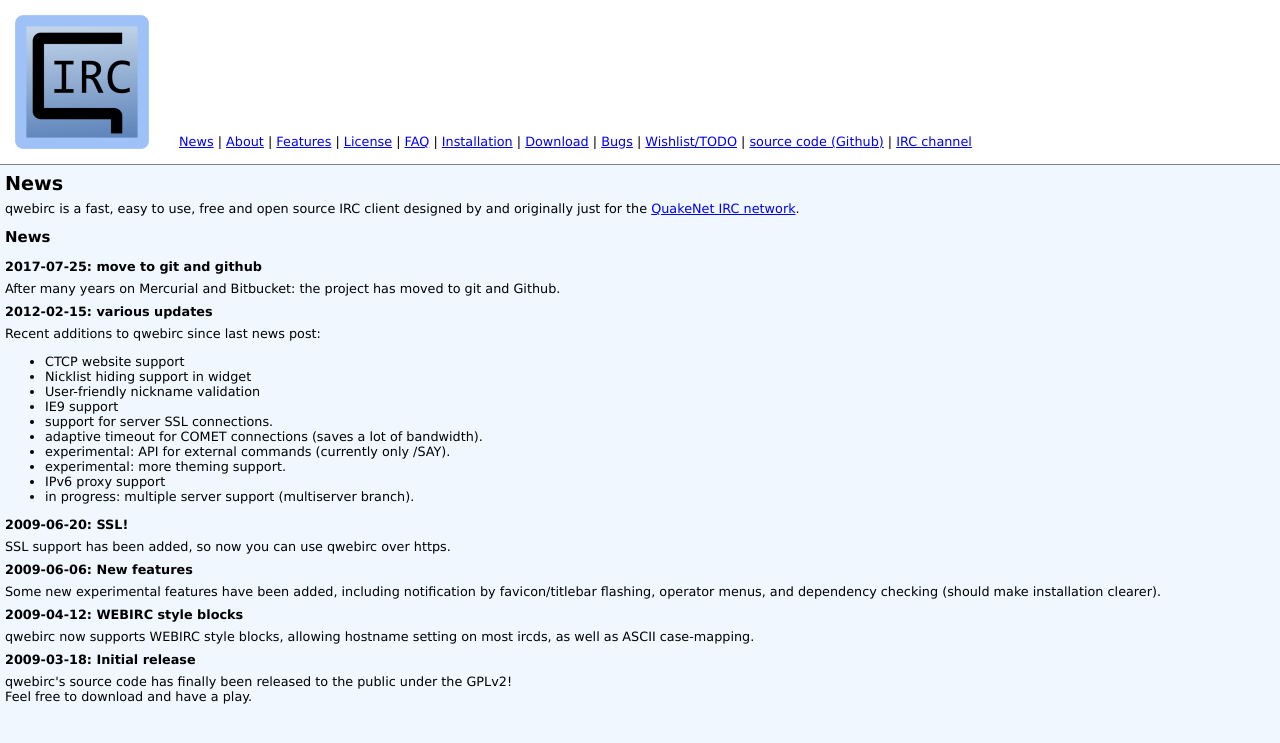
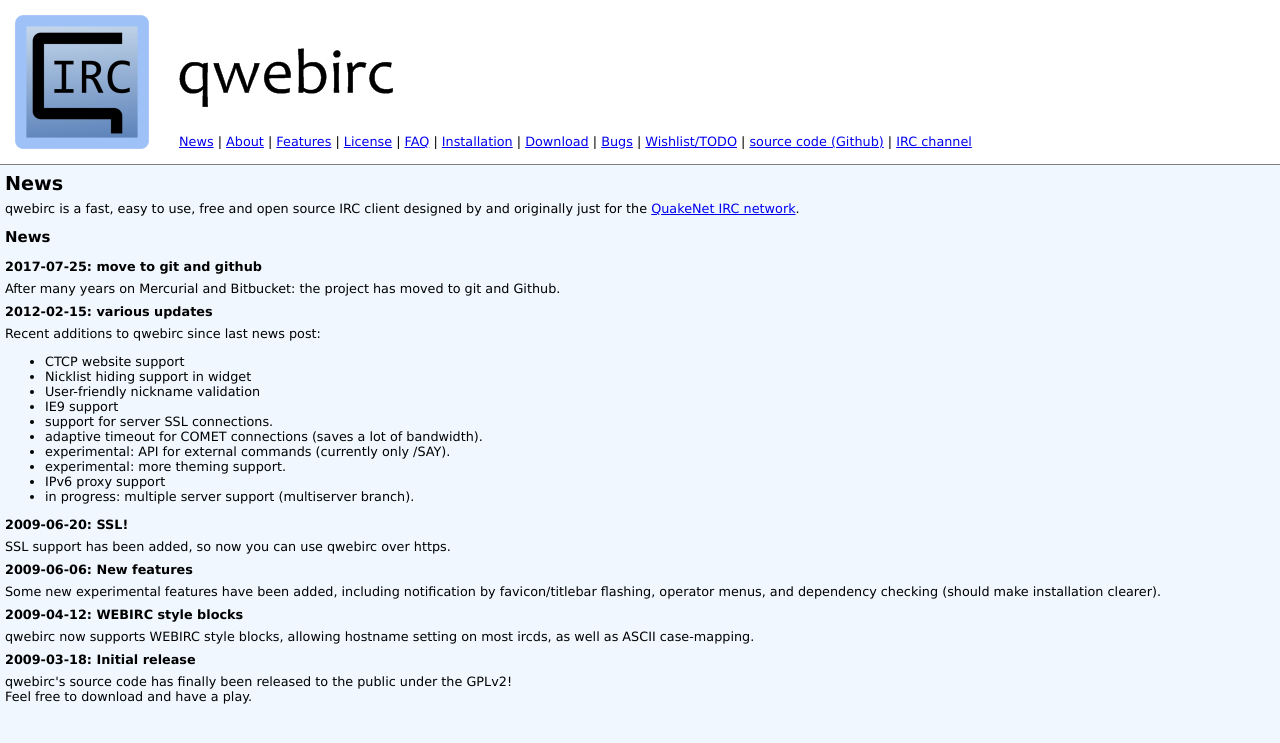
Before and after one commit to qwebirc/qwebirc-website, a Jekyll site: the page built from index.html, in a window 1280 px wide. Shown: the top 743 px of the page. Built offline with Jekyll 4.4.1, drawn with Linux system fonts in a browser that asks for light colours.

Commit message:
fix css image path

```diff
--- a/css/screen.css
+++ b/css/screen.css
@@ -114,7 +114,7 @@
 }
 
 div#text-image {
-  background-image: url(images/qwebirc-text.png);
+  background-image: url(../images/qwebirc-text.png);
   margin-top: 33px;
   height: 59px;
   background-repeat: no-repeat;
```
